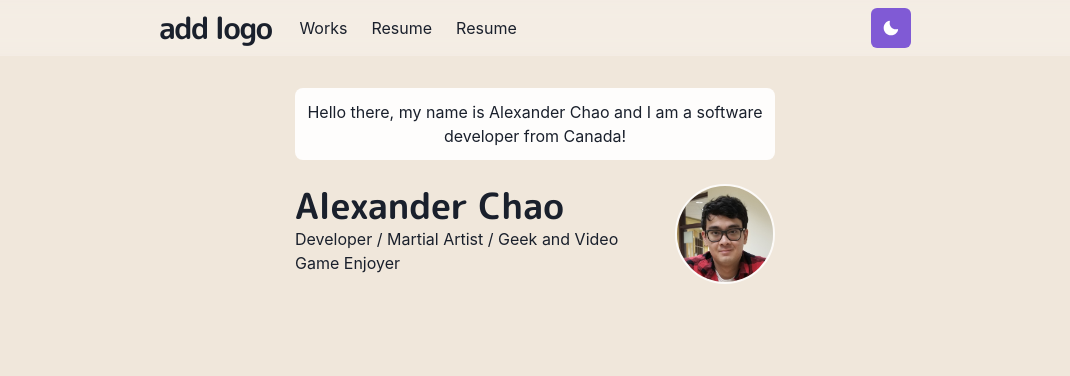
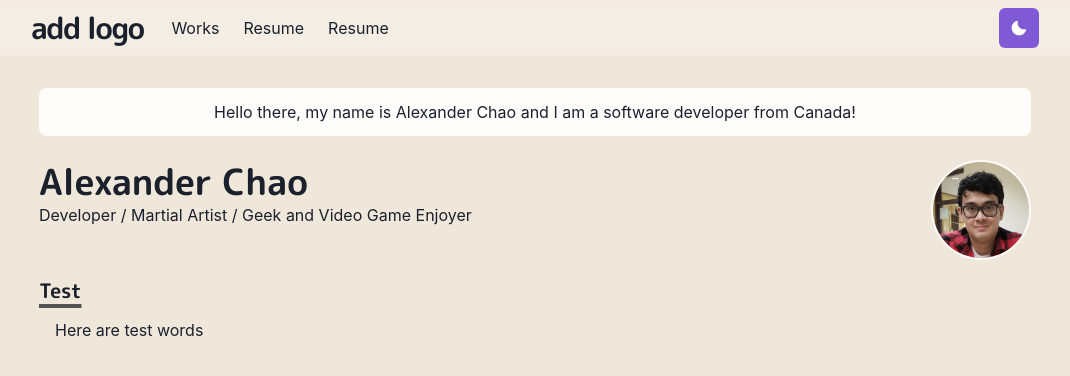
Before and after one commit to AlexanderChao14/AlexanderChao, a Next.js app: page / in a window 1280 px wide. Shown: the top 376 px of the page, without its empty margins (105-1175 px from the left). Built offline with nearby package versions, Linux system fonts and the light colour scheme.

Commit message:
Added transition to dark/ light mode toggle button and added sub heading and paragraph components

```diff
--- a/components/darkmode_toggle_button.js
+++ b/components/darkmode_toggle_button.js
@@ -1,14 +1,19 @@
 import { IconButton, useColorModeValue, useColorMode} from '@chakra-ui/react'
 import { SunIcon, MoonIcon } from '@chakra-ui/icons'
+import { AnimatePresence, motion } from 'framer-motion'
 
 const ThemeToggleButton = () => {
     const{ toggleColorMode} = useColorMode()
 
     return(
-        <IconButton aria-label='Toggle Dark and Light mode'
-        colorScheme={useColorModeValue('purple', 'orange')}
-        icon={useColorModeValue(<MoonIcon/>, <SunIcon/>)}
-        onClick={toggleColorMode}></IconButton>
+        <AnimatePresence mode='wait' initial={false}>
+            <motion.div style={{display: 'inline-block'}} key={useColorModeValue('light', 'dark')} initial={{y: -20, opacity:0}} animate={{y: 0, opacity: 1}} exit={{y: 20, opacity:0}} transition={{duration: 0.35}}>
+                <IconButton aria-label='Toggle Dark and Light mode'
+                colorScheme={useColorModeValue('purple', 'orange')}
+                icon={useColorModeValue(<MoonIcon/>, <SunIcon/>)}
+                onClick={toggleColorMode}></IconButton>
+            </motion.div>
+        </AnimatePresence>
 
     )
 }
--- a/components/navbar.js
+++ b/components/navbar.js
@@ -38,11 +38,12 @@ const Navbar = props => {
             position="fixed"
             as="nav"
             w="100%"
+            // maxW="40%"
             bg={useColorModeValue('#ffffff40', '#20202380')}
             css={{ backdropFilter: 'blur(10px)' }}
             zIndex={2}
             {...props}>
-            <Container display="flex" p={2} maxW={'container.md'} wrap="wrap" align="center" justify="space-between">
+            <Container display="flex" p={2} maxW="container.lg" wrap="wrap" align="center" justify="space-between">
                 <Flex align="center" mr={5}>
                     <Heading as="h1" size="lg" letterSpacing={'tighter'}>
                         add logo
--- /dev/null
+++ b/components/paragraph_block.js
@@ -0,0 +1,6 @@
+import styled from "@emotion/styled";
+const ParagraphBlock = styled.p`
+text-align: justify;
+text-indent: 1em;`
+
+export default ParagraphBlock
--- /dev/null
+++ b/components/section.js
@@ -0,0 +1,21 @@
+import { motion } from 'framer-motion'
+import { chakra, shouldForwardProp } from '@chakra-ui/react'
+
+const StyledDiv = chakra(motion.div, {
+  shouldForwardProp: prop => {
+    return shouldForwardProp(prop) || prop === 'transition'
+  }
+})
+
+const Section = ({ children, delay = 0 }) => (
+  <StyledDiv
+    initial={{ y: 10, opacity: 0 }}
+    animate={{ y: 0, opacity: 1 }}
+    transition={{ duration: 0.8, delay }}
+    mb={6}
+  >
+    {children}
+  </StyledDiv>
+)
+
+export default Section
--- a/package.json
+++ b/package.json
@@ -8,7 +8,7 @@
   },
   "keywords": [],
   "author": "Alexander Chao",
-  "license": "ISC",
+  "license": "MIT",
   "bugs": {
     "url": "https://github.com/AlexanderChao14/AlexanderChao14.github.io/issues"
   },
--- a/pages/index.js
+++ b/pages/index.js
@@ -1,9 +1,10 @@
-import Head from 'next/head';
 import { Container,Box, Heading, Image, useColorModeValue} from '@chakra-ui/react';
+import Section from '../components/section'
+import ParagraphBlock from '../components/paragraph_block';
 
 const Index = () => {
   return(
-    <Container maxW="40%">
+    <Container maxW="container.lg">
 
       <Box borderRadius="lg" bg={useColorModeValue('whiteAlpha.900', "gray.600")} p={3} mb={6} align="center">
         Hello there, my name is Alexander Chao and I am a software developer from Canada!
@@ -24,6 +25,14 @@ const Index = () => {
             src="TempProfilePic.jpg"/>
         </Box>
       </Box>
+      <Section delay={0.1}>
+        <Heading as ="h3" variant="section-title">
+          Test
+        </Heading>
+        <ParagraphBlock>
+          Here are test words
+        </ParagraphBlock>
+      </Section>
     </Container>
   )
 }
```
